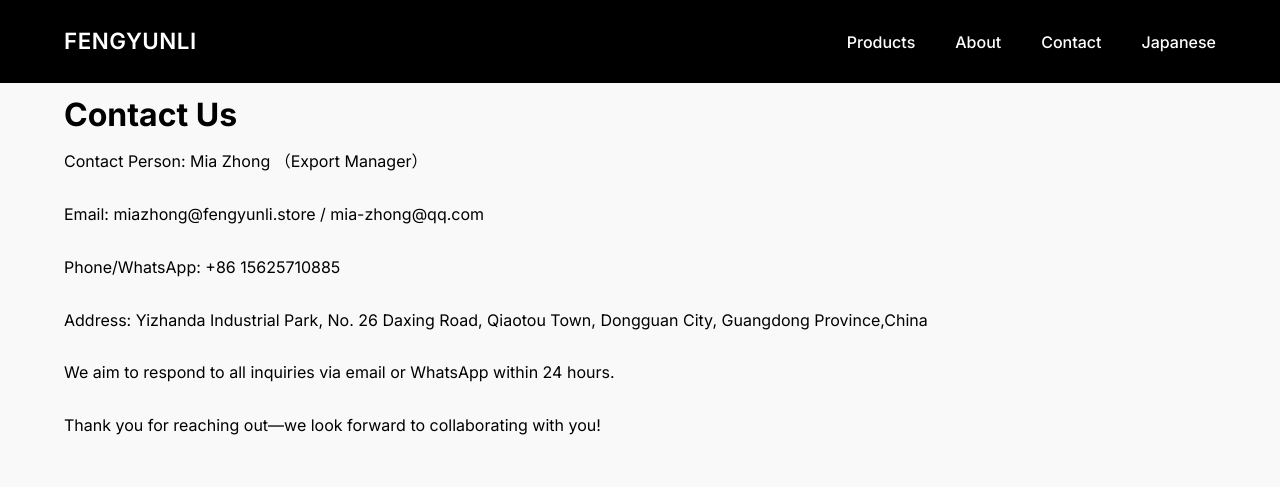
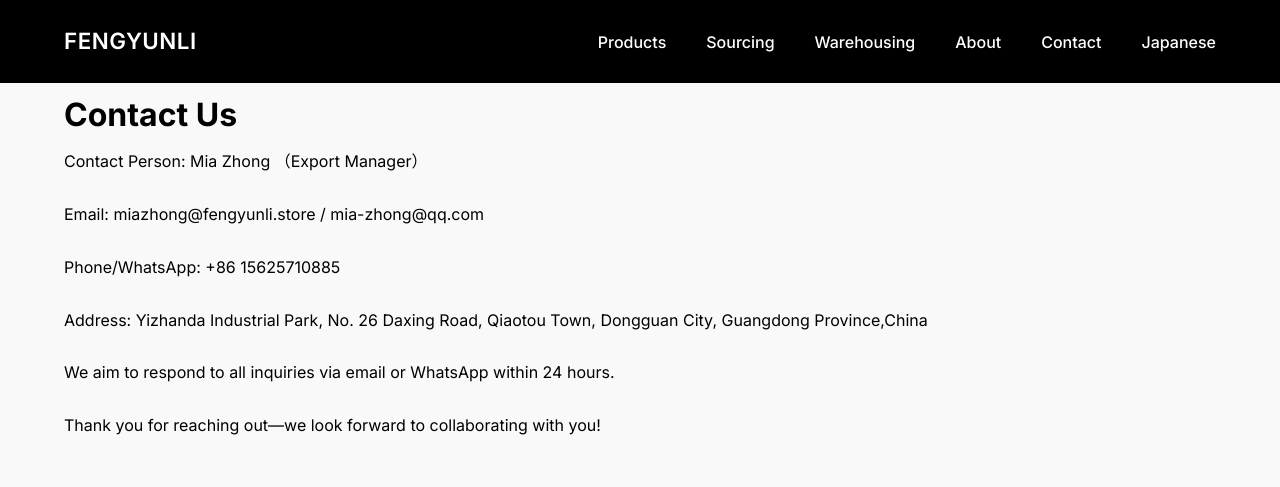
Before and after one commit to miazhong25/fengyunli.github.io, a plain HTML site: page contact-en.html in a window 1280 px wide. Shown: the top 487 px of the page. Drawn offline with Linux system fonts and the light colour scheme.

Commit message:
Update contact-en.html

```diff
--- a/contact-en.html
+++ b/contact-en.html
@@ -16,6 +16,8 @@
       <a href="index.html" class="logo">FENGYUNLI</a>
      <ul class="nav-menu">
   <li><a href="products-en.html">Products</a></li>
+  <li><a href="sourcing-en.html">Sourcing</a></li>
+  <li><a href="warehousing-en.html">Warehousing</a></li>
   <li><a href="about-en.html">About</a></li>
   <li><a href="contact-en.html">Contact</a></li>
   <li><a href="ja.html" class="lang-switch">Japanese</a></li>
```
Lines whose indentation alone changed are shown as unchanged.
